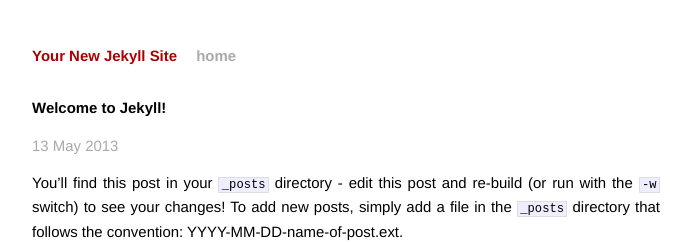
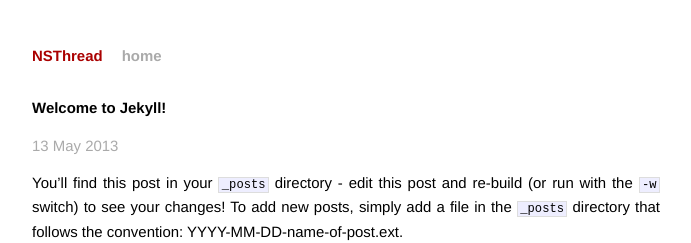
Before and after one commit to pxr/nsthread.com, a Jekyll site: the page built from _posts/2013-05-13-welcome-to-jekyll.markdown, in a window 1280 px wide. Shown: the top 243 px of the page, without its empty margins (294-985 px from the left). Built offline with Jekyll 4.4.1, drawn with Linux system fonts in a browser that asks for light colours.

Commit message:
Update _config.yml

```diff
--- a/_config.yml
+++ b/_config.yml
@@ -1,2 +1,2 @@
-name: Your New Jekyll Site
+name: NSThread
 pygments: true
```
